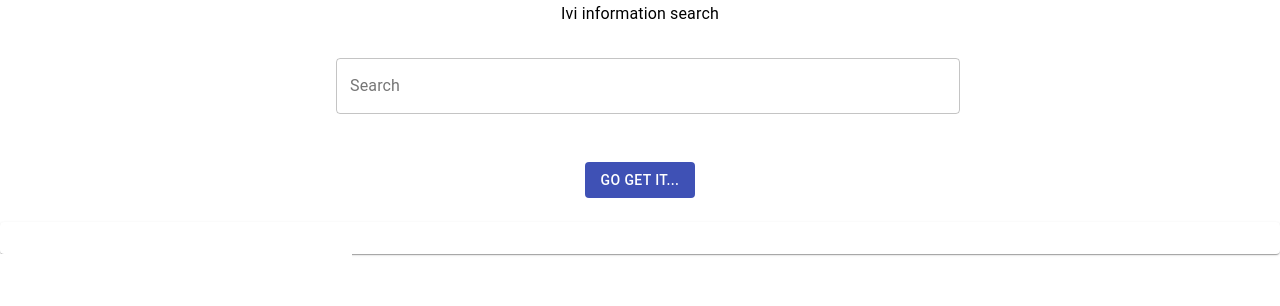
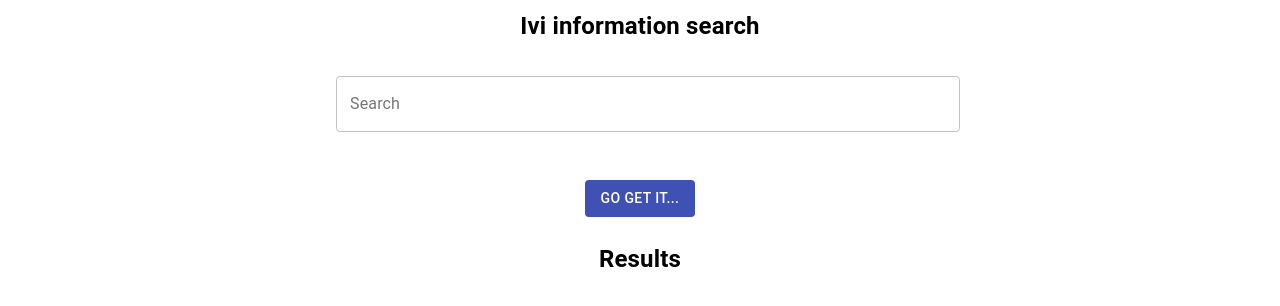
Before and after one commit to dvelezroman/semantic-web-search, a React (Create React App) app: page / in a window 1280 px wide. Shown: the top 306 px of the page. Built offline with nearby package versions, Linux system fonts and the light colour scheme.

Commit message:
fixed bug in styles

```diff
--- a/src/components/ItemComponent.js
+++ b/src/components/ItemComponent.js
@@ -1,14 +1,28 @@
 import React from 'react';
+import { ListItem, ListItemText, Grid, Typography, Divider } from '@material-ui/core';
 import { makeStyles } from '@material-ui/core/styles';
-import { ListItem, ListItemText } from '@material-ui/core';
 
-const useStyles = makeStyles(theme => ({}));
+const useStyles = makeStyles(theme => ({
+	item: {
+		flexDirection: 'column',
+		alignItems: 'flex-start'
+	}
+}));
 
 const ItemComponent = ({ item }) => {
+	const classes = useStyles();
+
 	return (
-		<ListItem>
-			<ListItemText primary={item} secondary={'Description'}></ListItemText>
-		</ListItem>
+		<>
+			<ListItem className={classes.item}>
+				<ListItemText primary={item.title} secondary={item.description} />
+				<Grid item>
+					{item.author.length > 1 && <Typography>{`author: ${item.author}`}</Typography>}
+					<Typography>{item.date}</Typography>
+				</Grid>
+			</ListItem>
+			<Divider variant='inset' component='li' />
+		</>
 	);
 };
 
--- a/src/components/ListComponent.js
+++ b/src/components/ListComponent.js
@@ -5,14 +5,11 @@ import ItemComponent from './ItemComponent';
 
 const useStyles = makeStyles(theme => ({
 	root: {
-		width: '100%',
-		maxWidth: 360,
 		backgroundColor: theme.palette.background.paper
 	}
 }));
 
 const ListComponent = ({ result }) => {
-	console.log({ result });
 	const classes = useStyles();
 	return (
 		<List className={classes.root}>
--- a/src/containers/FirstScreen.js
+++ b/src/containers/FirstScreen.js
@@ -1,6 +1,6 @@
 import React, { useState } from 'react';
 import { makeStyles } from '@material-ui/core/styles';
-import { CssBaseline, Typography, Container, Paper, Grid } from '@material-ui/core';
+import { Typography, Paper, Grid, Box } from '@material-ui/core';
 import Input from '../components/Input';
 import ButtonComponent from '../components/ButtonComponent';
 import useSearch from '../hooks/useSearch';
@@ -29,17 +29,21 @@ const FirstScreen = () => {
 	const [result, setResult] = useState([]);
 
 	const handleSearch = async () => {
-		const response = await onSearch(text);
-		setResult(response);
-		console.log({ response });
+		if (text !== '') {
+			const response = await onSearch(text);
+			setResult(response);
+			console.log({ response });
+		}
 	};
 
 	return (
 		<>
 			<Grid container className={classes.root} spacing={2}>
 				<Grid item xs={12}>
-					<Typography variant='subtitle1' gutterBottom>
-						Ivi information search
+					<Typography component='div'>
+						<Box color='black' fontWeight='fontWeightBold' fontSize={24} m={1}>
+							Ivi information search
+						</Box>
 					</Typography>
 				</Grid>
 				<Grid item xs={12}>
@@ -56,31 +60,21 @@ const FirstScreen = () => {
 						</Grid>
 					</Grid>
 				</Grid>
-				<Grid item xs={12}>
-					<Paper className={classes.results}>
-						<Grid container>
-							<Grid item>{/* Results */}</Grid>
-						</Grid>
-					</Paper>
-				</Grid>
 			</Grid>
 			<Grid container className={classes.root} spacing={2}>
-				<ListComponent result={result} />
+				<Grid item xs={12}>
+					<Typography component='div'>
+						<Box color='black' fontWeight='fontWeightBold' fontSize={24} m={1}>
+							Results
+						</Box>
+					</Typography>
+				</Grid>
+				<Grid item xs={12}>
+					<ListComponent result={result} />
+				</Grid>
 			</Grid>
 		</>
 	);
 };
 
 export default FirstScreen;
-
-{
-	/* <Fragment>
-<CssBaseline></CssBaseline>
-<Container maxWidth='sm'>
-  <Typography
-    component='div'
-    style={{ backgroundColor: '#cfe8fc', height: '100vh' }}
-  ></Typography>
-</Container>
-</Fragment> */
-}
--- a/src/hooks/useSearch.js
+++ b/src/hooks/useSearch.js
@@ -1,19 +1,16 @@
-import React, { useState, useEffect } from 'react';
 import rp from 'request-promise';
 import cheerio from 'cheerio';
-import fetch from 'node-fetch';
 
 const urls = {
-	infobae: 'https://www.infobae.com/search/{text_to_search}}/'
+	infobae: 'https://www.infobae.com/search/{text_to_search}/?q{text_to_search}'
 };
 
 const useSearch = () => {
 	const onSearch = async text => {
 		console.log('A buscar...');
-		const searchUrl = `https://www.infobae.com/search/rafael+correa/?q=rafael+correa`;
+		const searchUrl = getFormattedText(text);
 		const data = await rp(`https://cors-anywhere.herokuapp.com/${searchUrl}`).then(html => html);
 
-		// const data = await fetch('https://cors-anywhere.herokuapp.com/https://github.com/trending');
 		const $ = cheerio.load(data, {
 			withDomLvl1: true,
 			normalizeWhitespace: false,
@@ -26,9 +23,17 @@ const useSearch = () => {
 			.map(repo => {
 				const $repo = $(repo);
 				const title = $repo.find('a').text();
-				return title;
+				const description = $repo.find('.blurb').text();
+				const author = $repo.find('.author').text();
+				const date = $repo.find('.timestamp').text();
+				return { title, description, author, date };
 			});
 		return allTitles;
+	};
+
+	const getFormattedText = text => {
+		const words = text.trim().replace(' ', '+');
+		return urls.infobae.replace('{text_to_search}', words, 'gi');
 	};
 
 	return { onSearch };
```
